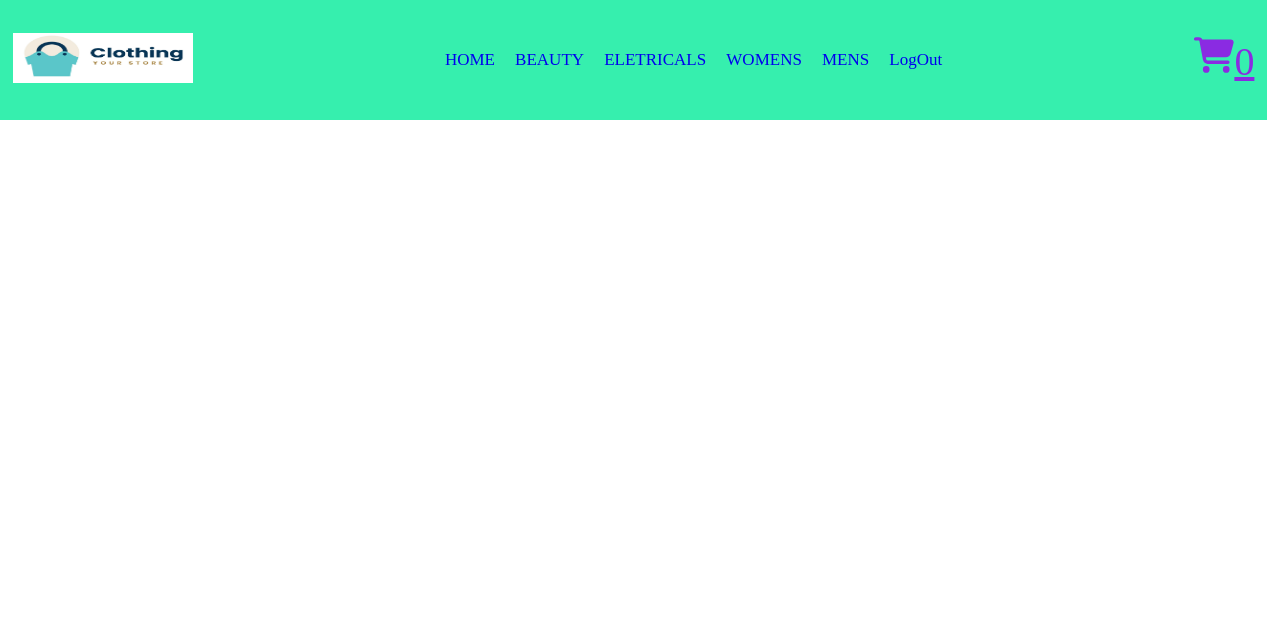
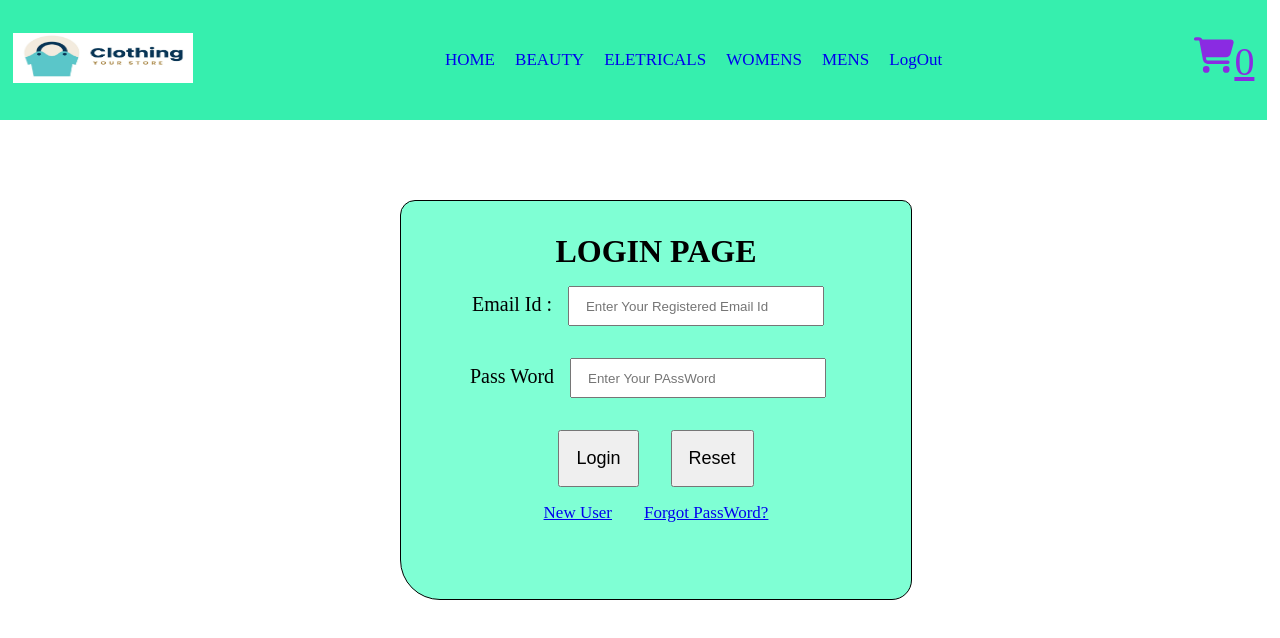
Before and after one commit to rajji274/product_store, a React (Vite) app: page /login in a window 1280 px wide. Shown: the top 638 px of the page. Built offline with nearby package versions, Linux system fonts and the light colour scheme.

Commit message:
few changes done

```diff
--- a/src/App.jsx
+++ b/src/App.jsx
@@ -9,6 +9,7 @@ import CartPage from './components/CartPage'
 import Womens from './components/Womens'
 import Eletricals from './components/Eletricals'
 import ProductDetail from './components/ProductDetails'
+import Login from './components/Login'
 
 
 function App() {
@@ -26,6 +27,8 @@ function App() {
       <Route path='cart' element={<CartPage/>}/>
       <Route path='womens' element={<Womens/>}/>
       <Route path='eletricals' element={<Eletricals/>}/>
+      <Route path='login' element={<Login/>}/>
+
 
      </Routes>
     </CartProvider>
--- /dev/null
+++ b/src/components/Login.jsx
@@ -0,0 +1,27 @@
+import React from 'react'
+import { Link } from 'react-router-dom'
+import './login.css'
+
+function Login() {
+  return (
+    <div>
+        <div className="login-page">
+            <h1 className='login-title'>LOGIN PAGE</h1>
+            <div className="form">
+                <form action="">
+                    <label htmlFor="emailid">Email Id :</label>
+                    <input type="email" name="Email" id="emailid" placeholder='Enter Your Registered Email Id' required />
+                    <br /><label htmlFor="pass">Pass Word</label>
+                    <input type="password" name="PassWord" id="pass" placeholder='Enter Your PAssWord' required />
+                   <br /> <button type="submit">Login</button>
+                    <button type="reset">Reset</button>
+                   <br /> <Link className='link new-user'>New User</Link>
+                    <Link className='link forgot-password'>Forgot PassWord?</Link>
+                </form>
+            </div>
+        </div>
+    </div>
+  )
+}
+
+export default Login
--- a/src/components/Navbar.jsx
+++ b/src/components/Navbar.jsx
@@ -1,4 +1,4 @@
-import React, { useEffect, useState } from 'react'
+ import React, { useEffect, useState } from 'react'
 import { NavLink } from 'react-router-dom'
 import './navbar.css'
 import Img from '../assets/logo1.jpg'
--- /dev/null
+++ b/src/components/login.css
@@ -0,0 +1,41 @@
+*{
+    margin: 0;
+    padding: 0;
+    box-sizing: border-box;
+}
+.login-page{
+    width: 40vw;
+    height: 50vh;
+    border: 1px solid black;
+    background-color: aquamarine;
+    border-radius: 15px 10px 20px 40px;
+    padding: 2rem;
+    margin: 5rem 25rem;
+    text-align: center;
+
+}
+input {
+    width: 20vw;
+    height: 5vh;
+    margin: 1rem;
+    padding: 1rem;
+}
+label{
+    font-size: 20px;
+}
+button{
+    padding: 1rem;
+    margin: 1rem;
+    font-size: 18px;
+
+
+}
+button:hover{
+    cursor: pointer;
+    background-color: red;
+    color: black;
+}
+.link{
+    padding: 1rem;
+    font-size: 17px;
+}
```
Also changed, not shown: src/components/Signup.jsx (added, +19 -0 lines).
